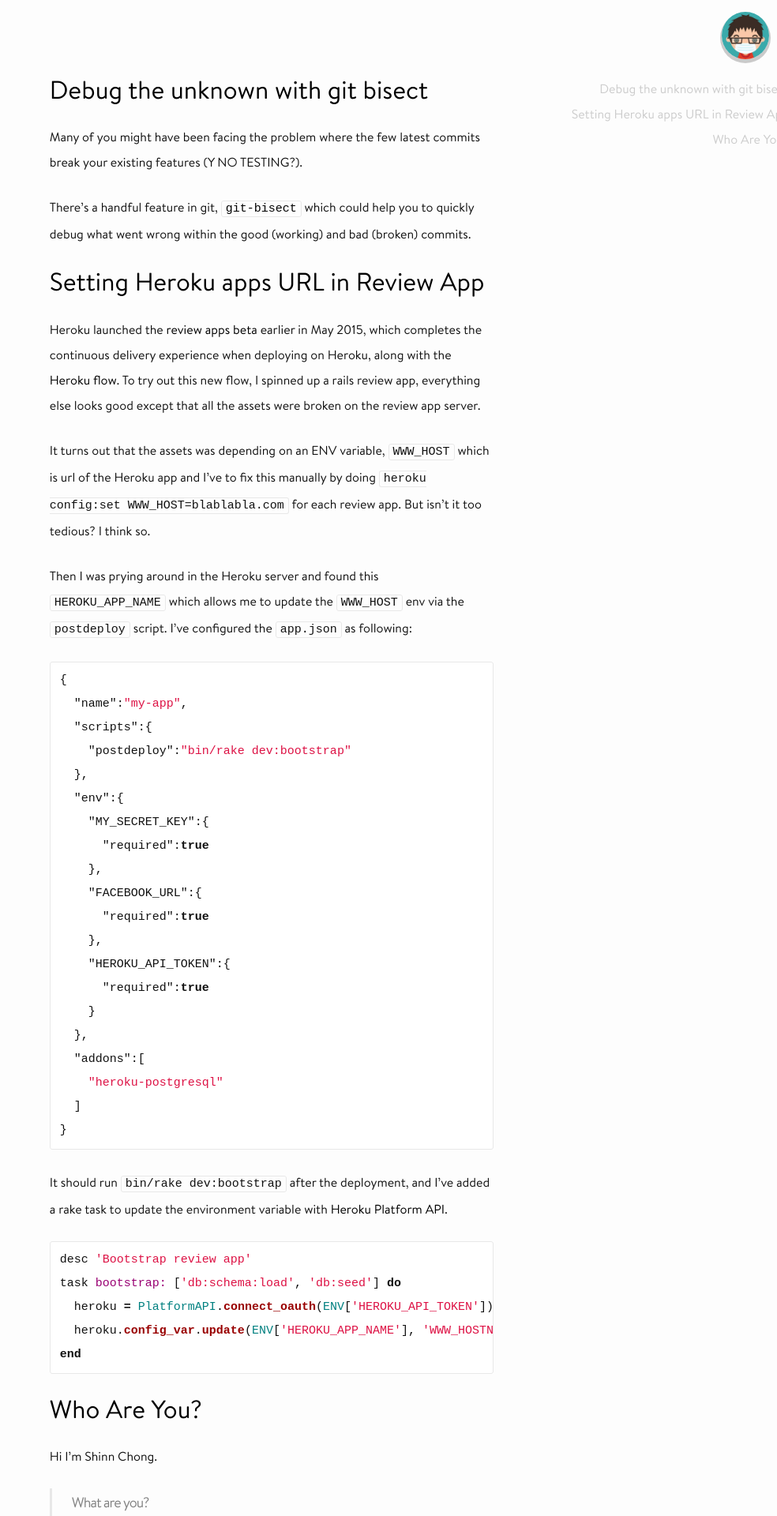
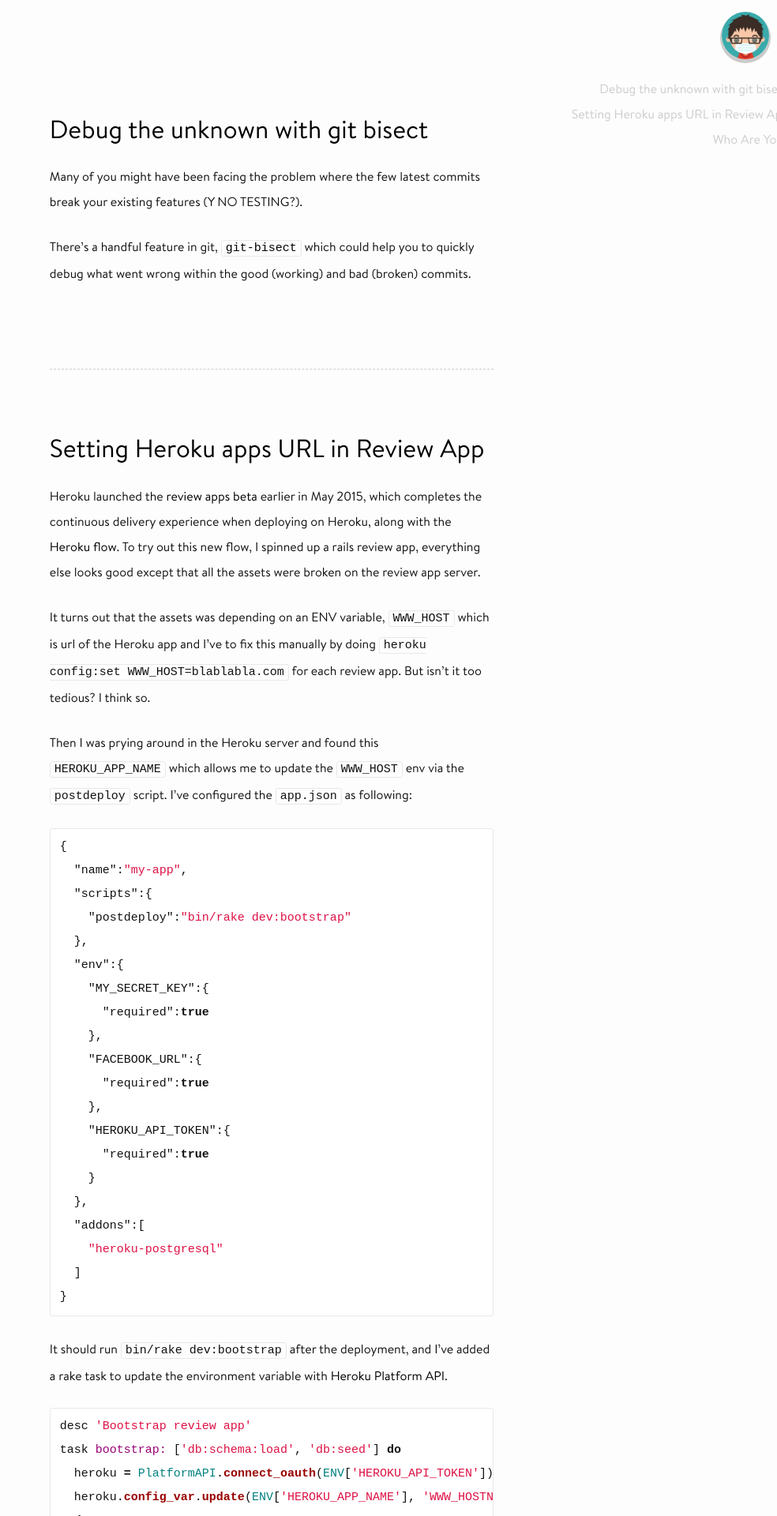
Before and after one commit to shinnc/shinnyx.github.io, a Jekyll site: the page built from index.html, in a window 1280 px wide. Shown: the top 1920 px of the page at 79% size, without its empty margins (296-1280 px from the left). Built offline with Jekyll 4.4.1, drawn with Linux system fonts in a browser that asks for light colours; nearby versions of some CDN libraries; the list of posts is cut into pages by our own code.

Commit message:
Fix posts too clustered on front page
  - Update ruby version

```diff
--- a/_sass/_layout.sass
+++ b/_sass/_layout.sass
@@ -64,7 +64,7 @@
   position: relative
   transition: all 400ms ease 0s
   right: 0
-  /*margin-top: 50px
+  margin-top: 50px
 
 .content
   margin: 15% auto 0
@@ -122,9 +122,10 @@
 
 .post-list
   list-style-type: none
-
-.p
-  /*margin-bottom: 20%*/
+  li:not(:last-child)
+    padding-bottom: 80px
+    margin-bottom: 80px
+    border-bottom: 1px dashed #ccc
 
 .about
   background: url('images/avatar.jpg') no-repeat top left
```
Also changed, not shown: 1 other file.
